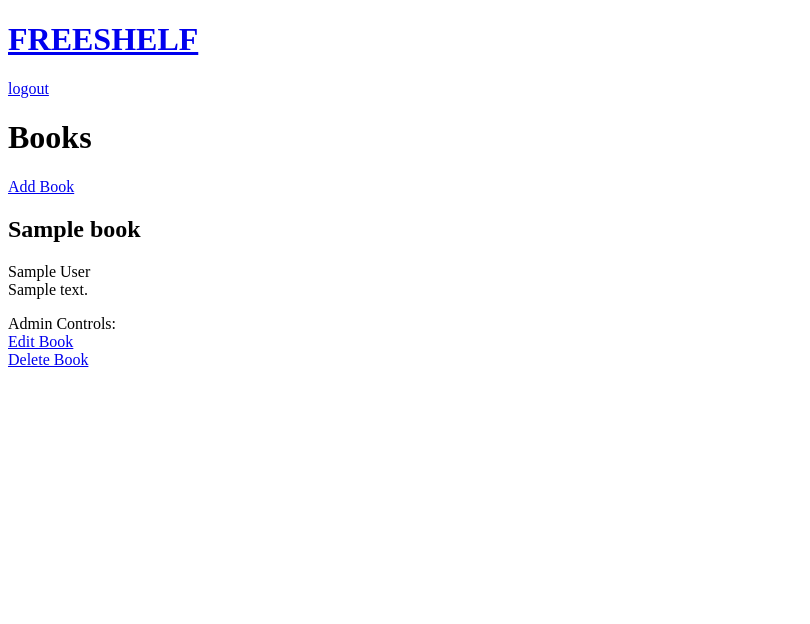
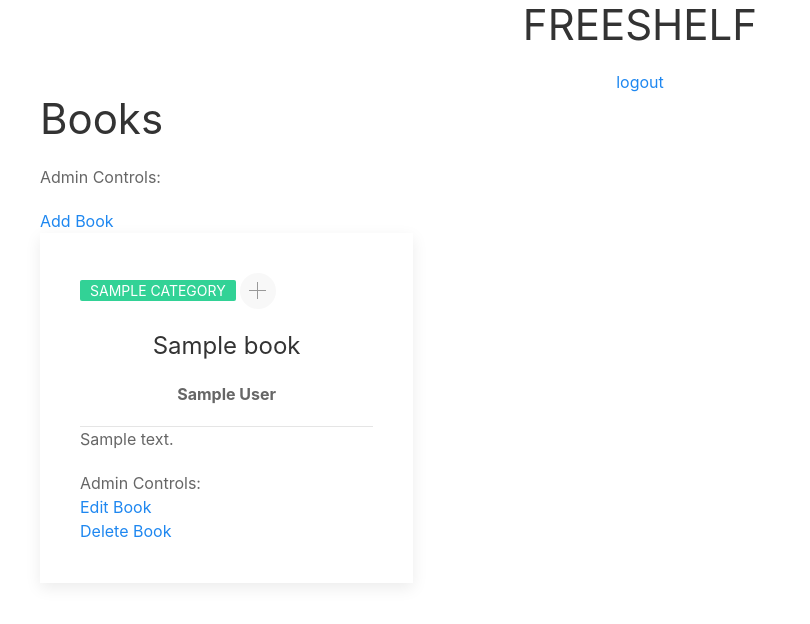
Before and after one commit to Momentum-Team-11/django-freeshelf-ChariotOfFLAME, a Django app: page /books/ in a window 1280 px wide. Shown: the top 624 px of the page, without its empty margins (0-810 px from the left). Run offline with Django 3.2, Linux system fonts and the light colour scheme; a user stored in the database is signed in; tables that the repository leaves empty hold one stand-in row (values such as "Sample post"); some libraries are stand-ins or nearby versions.

Commit message:
added UIkit, created M2M for favorites

```diff
--- a/books/models.py
+++ b/books/models.py
@@ -17,7 +17,10 @@ class Book(models.Model):
     description = models.TextField(max_length=2000)
     url = models.URLField(max_length=500, null=True, blank=True)
     created_at = models.DateTimeField(default=timezone.now)
-    categories = models.ManyToManyField("Category", related_name="book", blank=True)
+    categories = models.ManyToManyField("Category", related_name="books",
+                                        blank=True)
+    favorited_by = models.ManyToManyField(User,
+                                          related_name="favorite_books")
 
     def publish(self):
         self.save()
--- a/books/views.py
+++ b/books/views.py
@@ -18,6 +18,14 @@ def home(request):
 def list_books(request):
     books = Book.objects.all()
     return render(request, 'books/list_books.html', {'books': books})
+
+
+@login_required
+def add_favorite(request, book_pk):
+    user = request.user
+    book = get_object_or_404(Book, pk=book_pk)
+    user.favorite_books.add(book)
+    return render(request, "books/list_books.html", {'user': user, 'book': book})
 
 
 @login_required
--- a/django_freeshelf/urls.py
+++ b/django_freeshelf/urls.py
@@ -23,6 +23,7 @@ urlpatterns = [
     path('', books_views.home, name='home'),
     path('books/', books_views.list_books, name='list_books'),
     path('books.new', books_views.add_book, name='new'),
+    path("books/<int:book_pk>/add_favorite", books_views.add_favorite, name="add_favorite"),
     path('books/<int:pk>/edit', books_views.edit_book, name='edit'),
     path('books/<int:pk>/delete', books_views.delete_book, name='delete'),
     path('books/categories/<slug:slug>',
--- a/templates/base.html
+++ b/templates/base.html
@@ -5,15 +5,18 @@
 <head>
     <meta charset="UTF-8">
     <meta name="viewport" content="width=device-width, initial-scale=1.0">
+    <link rel="stylesheet" href="https://cdn.jsdelivr.net/npm/uikit@3.11.1/dist/css/uikit.min.css" />
+    <script src="https://cdn.jsdelivr.net/npm/uikit@3.11.1/dist/js/uikit.min.js"></script>
+    <script src="https://cdn.jsdelivr.net/npm/uikit@3.11.1/dist/js/uikit-icons.min.js"></script>
     {% block title %}
     {% endblock %}
     <!-- <link rel="stylesheet" href="https://cdn.jsdelivr.net/npm/bulma@0.9.3/css/bulma.min.css"> -->
 </head>
 <body>
     <header>
-        <a href="{% url 'home' %}"><h1>FREESHELF</h1></a>
+        <a class="uk-text-decoration-none uk-text-primary uk-text-center uk-text-large" href="{% url 'home' %}"><h1>FREESHELF</h1></a>
         <nav>
-            <div>
+            <div class="uk-text-center">
                 {% if user.is_authenticated %}
                     <a href="{% url 'auth_logout' %}">logout</a>
                 {% else %}
--- a/templates/books/list_books.html
+++ b/templates/books/list_books.html
@@ -5,16 +5,25 @@
 {% endblock %}
 
 {% block content %}
-<div>
+<div class="uk-container">
     <h1>Books</h1>
     {% if user.is_staff %}
-        <a class="has-text-link" href="{% url 'new' %}">Add Book</a><br>
+        <p>Admin Controls:</p><a href="{% url 'new' %}">Add Book</a><br>
     {% endif %}
-    <div>
+    <div class="uk-child-width-1-3@m uk-grid uk-flex" uk-grid>
         {% for book in books %}
             <div>
-            <h2>{{ book.title }}</h2>
-            <div>{{ book.author }}</div>
+                <div class="uk-card uk-card-default uk-card-body uk-card-hover">
+                    {% for categories in book.categories.all %}
+                        {% if book.categories %}
+                            <div class="uk-label uk-label-success">{{ categories }}</a></div>
+                        {% endif %}
+                    {% endfor %}
+                    <span><a href"" class="uk-icon-button uk-margin-small-right" uk-icon="plus"></a></span>
+                    <div class="uk-card-header">
+                        <h2 class="uk-card-title uk-text-center">{{ book.title }}</h2>
+                        <div class="uk-text-bolder uk-text-center">{{ book.author }}</div>
+                    </div>
                     {% if book.description %}
                         <div>{{ book.description }}</div>
                     {% endif %}
@@ -25,6 +34,7 @@
                         </p>
                     {% endif %}
                 </div>
+            </div>
         {% endfor %}
     </div>
 </div>
```
Also changed, not shown: books/migrations/0009_book_favorited_by_alter_book_categories.py (added). Lines whose indentation alone changed are shown as unchanged.
